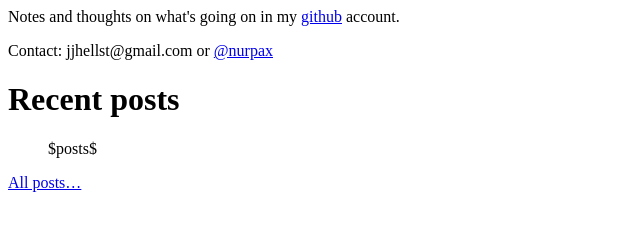
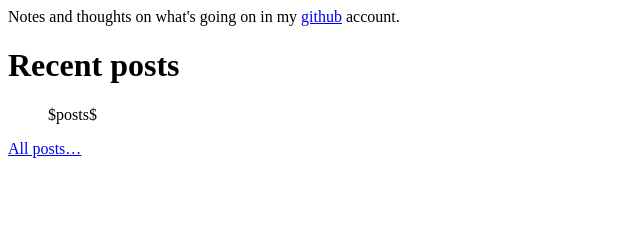
Before and after one commit to nurpax/blog, a plain HTML site: page templates/index.html in a window 1280 px wide. Shown: the whole page, without its empty margins (0-640 px from the left). Drawn offline with Linux system fonts and the light colour scheme.

Commit message:
remove top contact details

```diff
--- a/templates/index.html
+++ b/templates/index.html
@@ -4,7 +4,6 @@
         Notes and thoughts on what's going on in
         my <a href="https://github.com/nurpax">github</a> account.
     </p>
-    <p class="contact-details">Contact: jjhellst@gmail.com or <a href="https://twitter.com/nurpax">@nurpax</a></p>
 </div>
 
 <div id="posts">
```
